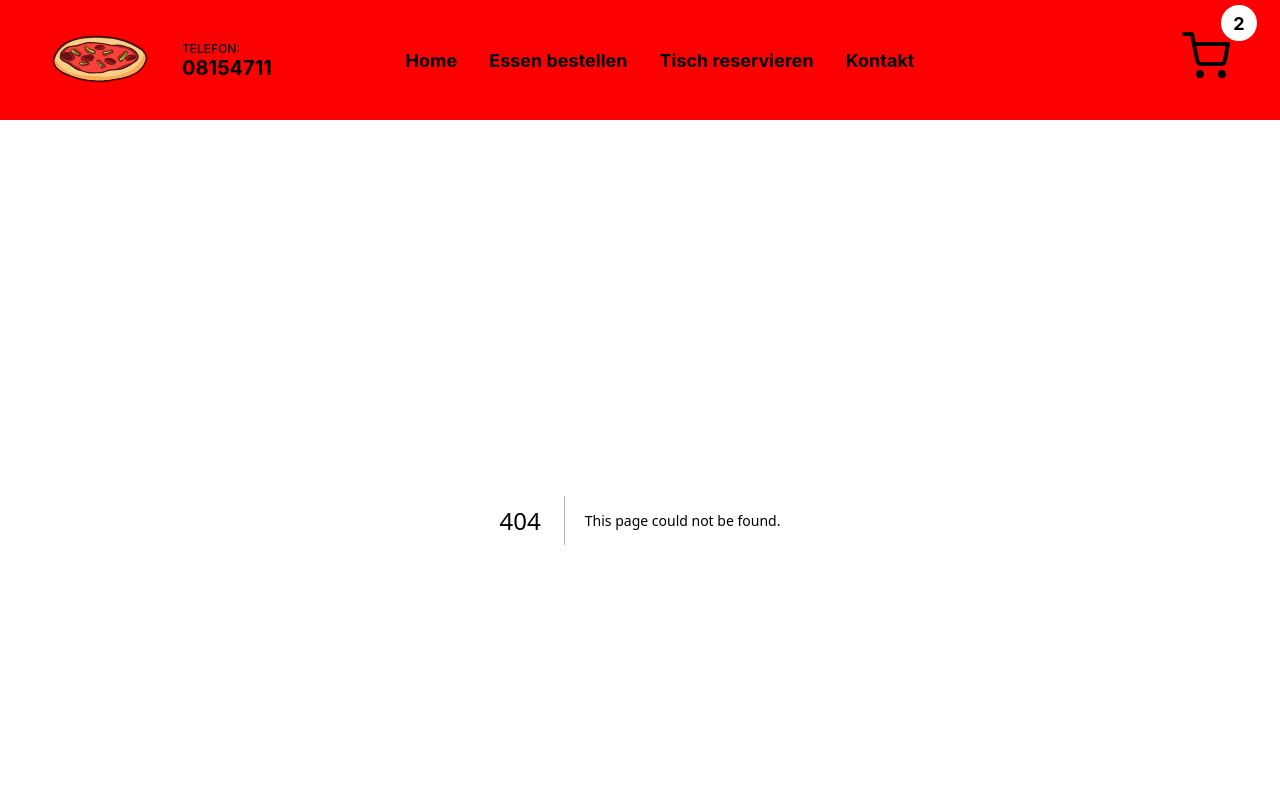
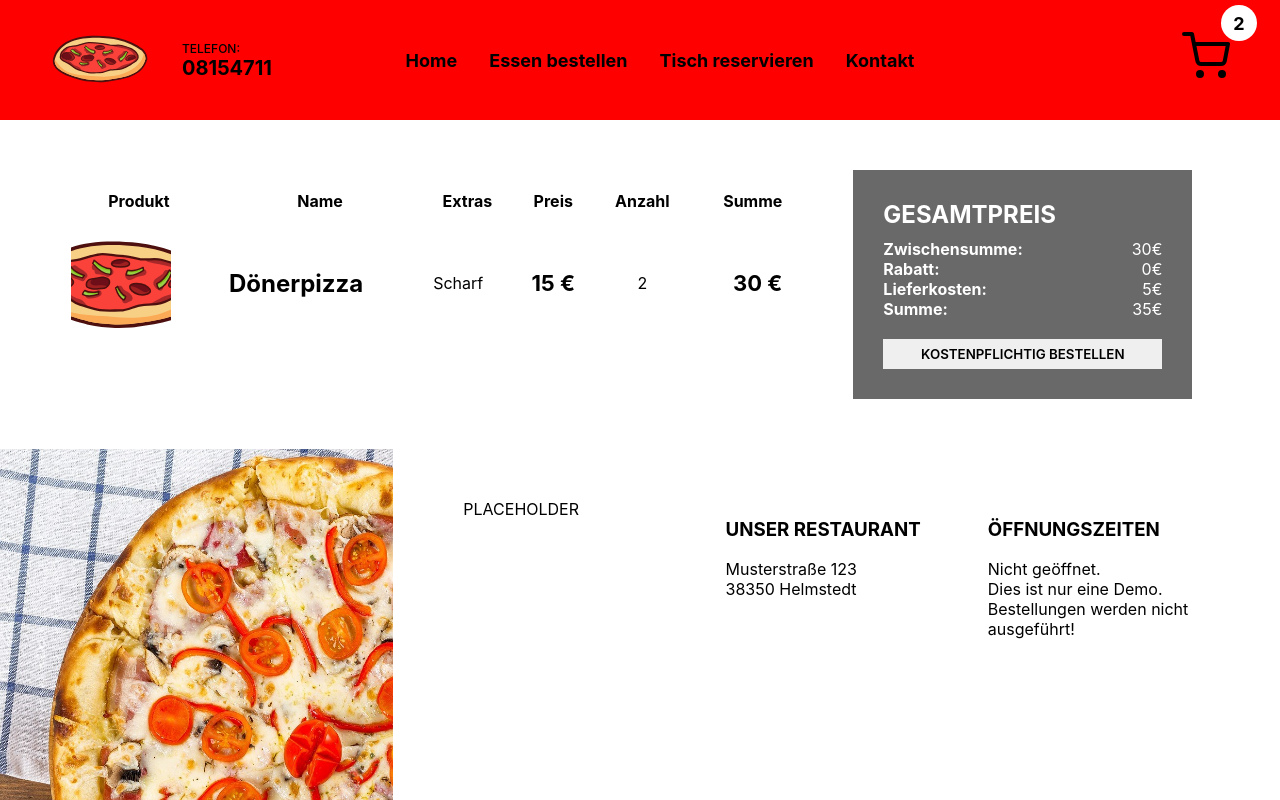
Before and after one commit to JoernSchoenyan/learn-react-ecommerce, a Next.js app: page /warenkorb in a window 1280 px wide. Before the commit this address had no page. Shown: the top 800 px of the page. Built offline with nearby package versions, Linux system fonts and the light colour scheme.

Commit message:
Template für Warenkorb

```diff
--- /dev/null
+++ b/pages/warenkorb.jsx
@@ -0,0 +1,69 @@
+import styles from '../styles/Cart.module.css'
+import React from 'react'
+import Image from 'next/image'
+
+const Cart = () => {
+  return (
+    <div className={styles.container}>
+        <div className={styles.left}>
+            <table className={styles.table}>
+              <thead>
+                  <tr className={styles.tr}>
+                      <th>Produkt</th>
+                      <th>Name</th>
+                      <th>Extras</th>
+                      <th>Preis</th>
+                      <th>Anzahl</th>
+                      <th style={{textAlign: "right"}}>Summe</th>
+                  </tr>
+                </thead>
+                <tbody>
+                  <tr>
+                    <td>
+                      <div className={styles.imageContainer}>
+                        <Image src="/img/logo.svg" alt="" fill objectFit="cover" />
+                      </div>
+                    </td>
+                    <td>
+                      <span className={styles.name}>Dönerpizza</span>
+                    </td>
+                    <td>
+                      <span className={styles.extras}>Scharf</span>
+                    </td>
+                    <td style={{textAlign: "center"}}>
+                      <span className={styles.price}>15 €</span>
+                    </td>
+                    <td style={{textAlign: "center"}}>
+                      <span className={styles.quantity}>2</span>
+                    </td>
+                    <td style={{textAlign: "right"}}>
+                      <span className={styles.total}>30 €</span>
+                    </td>
+                  </tr>
+                </tbody>
+            </table>
+        </div>
+
+        <div className={styles.right}>
+            <div className={styles.wrapper}>
+                <h2 className={styles.title}>GESAMTPREIS</h2>
+                <div className={styles.totalText}>
+                  <b className={styles.totalTextTitle}>Zwischensumme:</b>30€
+                </div>
+                <div className={styles.totalText}>
+                  <b className={styles.totalTextTitle}>Rabatt:</b>0€
+                </div>
+                <div className={styles.totalText}>
+                  <b className={styles.totalTextTitle}>Lieferkosten:</b>5€
+                </div>
+                <div className={styles.totalText}>
+                  <b className={styles.totalTextTitle}>Summe:</b>35€
+                </div>
+                <button className={styles.button}>KOSTENPFLICHTIG BESTELLEN</button>
+            </div>
+        </div>
+    </div>
+  )
+}
+
+export default Cart
--- /dev/null
+++ b/styles/Cart.module.css
@@ -0,0 +1,65 @@
+.container {
+    padding: 50px;
+    display: flex;
+    gap: 50px;
+}
+
+.left {
+    flex: 2;
+}
+
+.table {
+    width: 100%;
+    border-spacing: 20px;
+}
+
+.name {
+    font-size: 24px;
+    font-weight: bold;
+}
+
+.price {
+    font-size: 22px;
+    font-weight: bold;
+}
+
+.total {
+    font-size: 22px;
+    font-weight: bold;
+    text-align: right;
+}
+
+.right {
+    flex: 1;
+}
+
+.imageContainer {
+    width: 100px;
+    height: 100px;
+    position: relative;
+}
+
+.wrapper {
+    width: 90%;
+    max-height: 300px;
+    background-color:dimgrey;
+    color: white;
+    padding: 30px;
+    display: flex;
+    flex-direction: column;
+    justify-content: space-between;
+}
+
+.title {
+    margin: 0px 0px 10px 0px;
+}
+
+.button {
+    margin-top: 20px;
+}
+
+.totalText {
+    display: flex;
+    flex-direction: row;
+    justify-content: space-between;
+}
```
